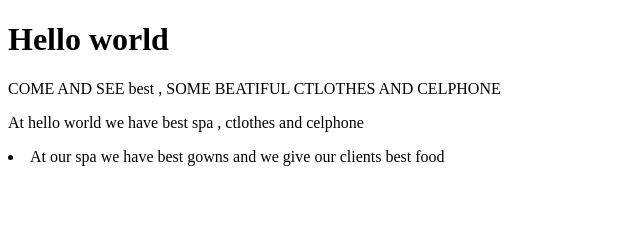
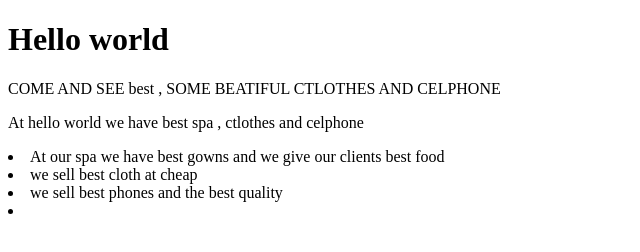
Before and after one commit to lebohangmanoko49/CLAG-Project, a plain HTML site: page index.html in a window 1280 px wide. Shown: the whole page, without its empty margins (0-640 px from the left). Drawn offline with Linux system fonts and the light colour scheme.

Commit message:
i did name the price

```diff
--- a/index.html
+++ b/index.html
@@ -9,6 +9,11 @@
 
 <p>COME AND SEE best  , SOME BEATIFUL CTLOTHES AND CELPHONE</p>
 <p>At hello world we have best spa , ctlothes and celphone </p>
+
 <li>At our spa we have best gowns and we give our clients best food</li>
+<li>we sell best cloth at cheap </li>
+<li>we sell best phones and the best quality <li>
+
   </body>
+
 </html>
```
